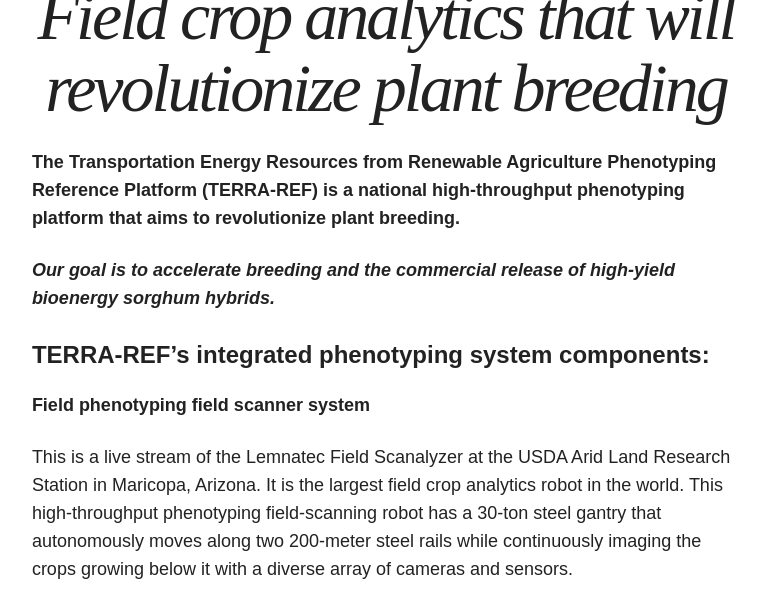
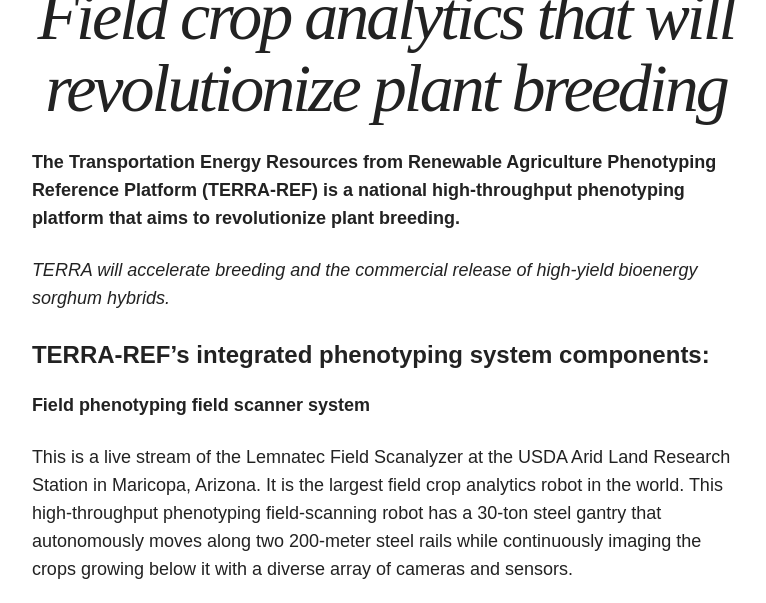
Before and after one commit to terra-reference/terraref.github.io, a Jekyll site: the page built from index.md, in a window 1280 px wide and 900 px high, scrolled down 496 px, cut to the strip 0-603 px from the top of the window. Shown: the whole strip, without its empty margins (254-1020 px from the left). Built offline with Jekyll 4.4.1, drawn with Linux system fonts in a browser that asks for light colours; nearby versions of some CDN libraries.

Commit message:
Update index.md

```diff
--- a/index.md
+++ b/index.md
@@ -8,7 +8,7 @@ search_omit: true
 **The Transportation Energy Resources from Renewable Agriculture Phenotyping Reference Platform (TERRA-REF) is a national high-throughput phenotyping platform that aims to revolutionize plant breeding.**
 
 
-**_Our goal is to accelerate breeding and the commercial release of high-yield bioenergy sorghum hybrids._**
+_TERRA will accelerate breeding and the commercial release of high-yield bioenergy sorghum hybrids._
 
 #### TERRA-REF's integrated phenotyping system components:
 
```
